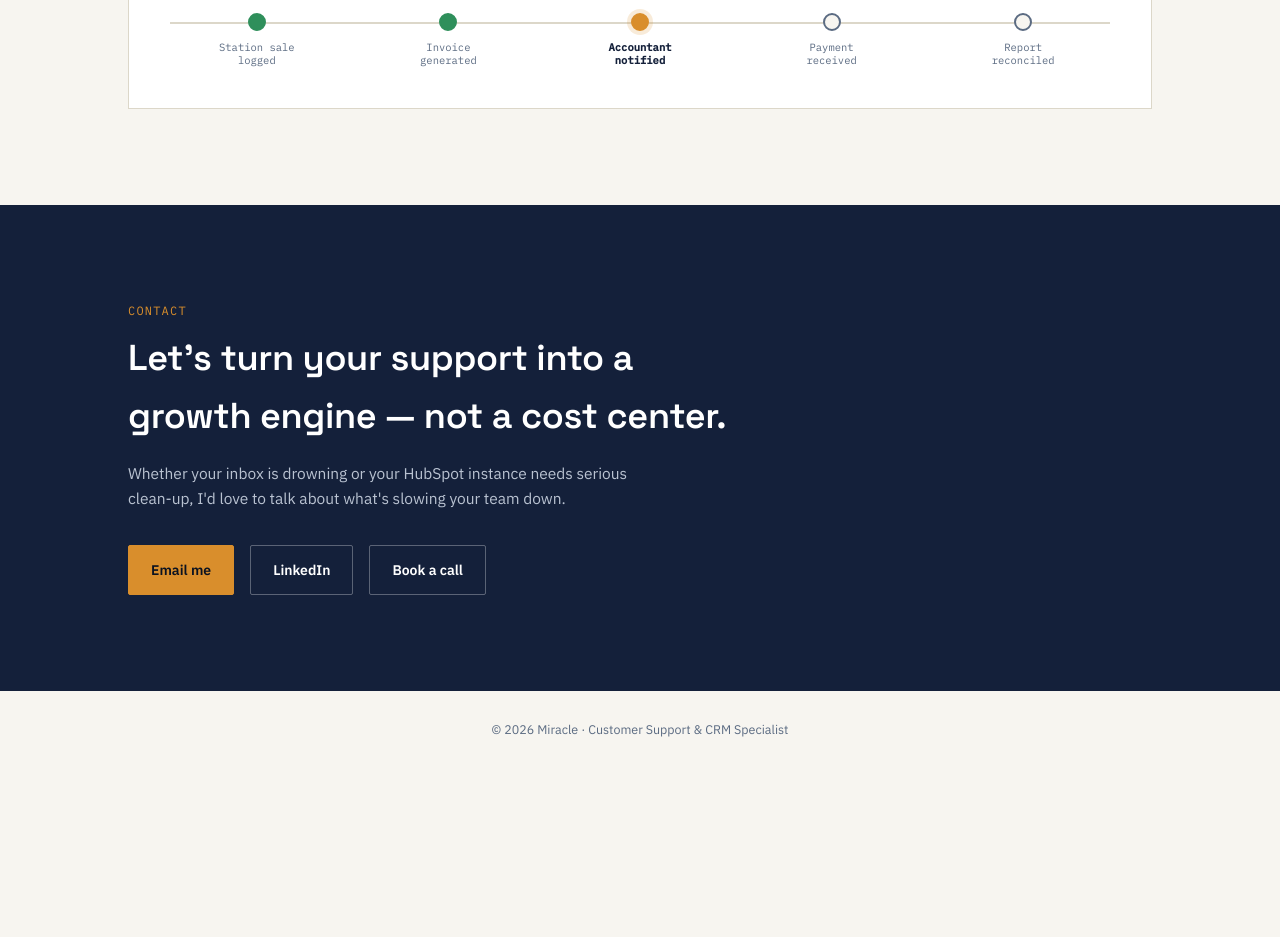
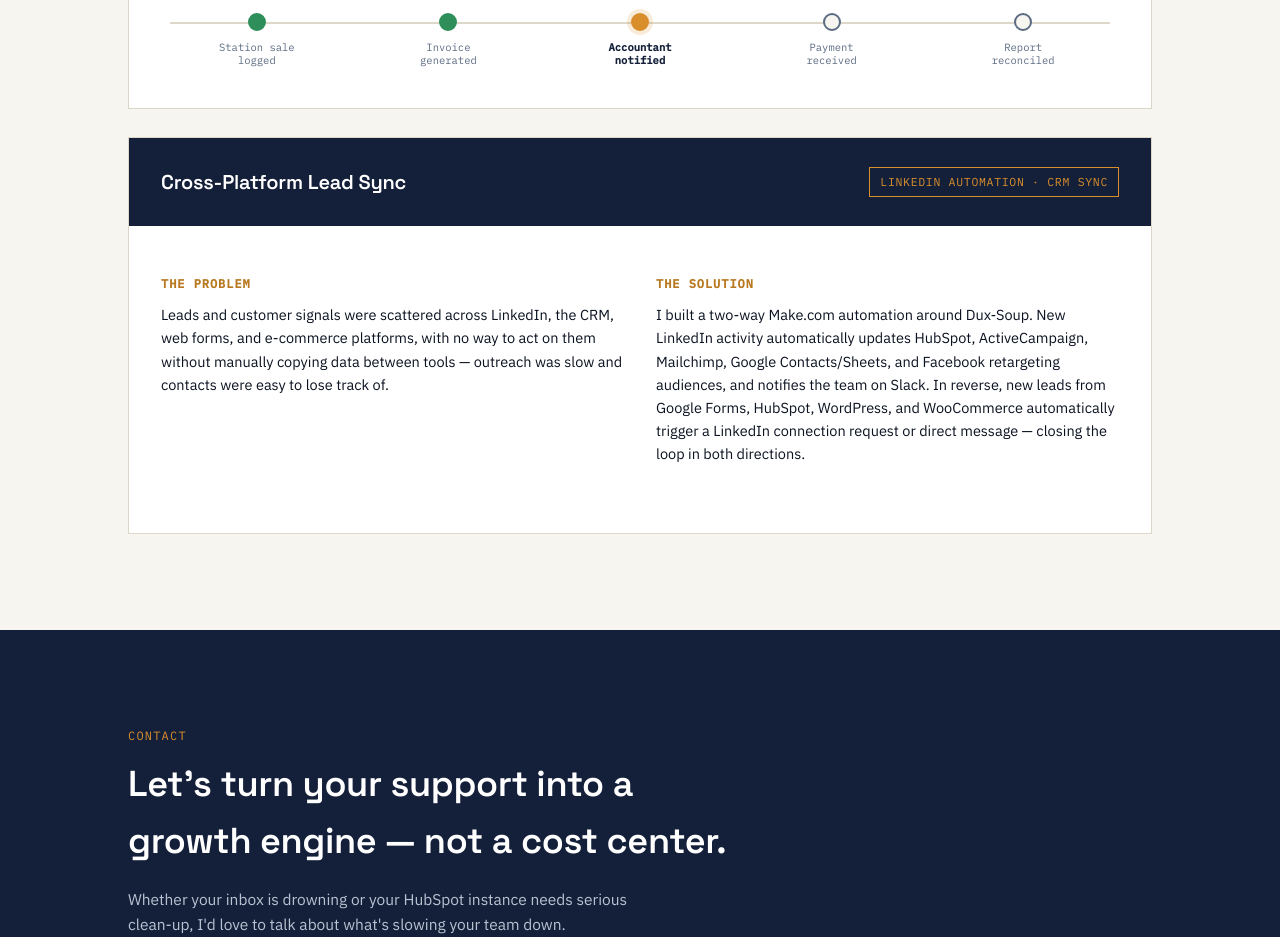
Before and after one commit to miracleessienportfolio/Portfolio-, a plain HTML site: page index.html in a window 1280 px wide. Shown: the part 6300-7237 px from the top of the page. Before the commit the page ends 7067 px from the top, so only its background shows below. Drawn offline with Linux system fonts and the light colour scheme.

Commit message:
Add files via upload

```diff
--- a/index.html
+++ b/index.html
@@ -518,6 +518,25 @@
         </div>
       </div>
     </div>
+
+    <div class="case-card" style="margin-top:28px;">
+      <div class="case-head">
+        <h3>Cross-Platform Lead Sync</h3>
+        <span class="tag">LinkedIn automation · CRM sync</span>
+      </div>
+      <div class="case-body">
+        <div class="case-cols">
+          <div>
+            <h4>The problem</h4>
+            <p>Leads and customer signals were scattered across LinkedIn, the CRM, web forms, and e-commerce platforms, with no way to act on them without manually copying data between tools — outreach was slow and contacts were easy to lose track of.</p>
+          </div>
+          <div>
+            <h4>The solution</h4>
+            <p>I built a two-way Make.com automation around Dux-Soup. New LinkedIn activity automatically updates HubSpot, ActiveCampaign, Mailchimp, Google Contacts/Sheets, and Facebook retargeting audiences, and notifies the team on Slack. In reverse, new leads from Google Forms, HubSpot, WordPress, and WooCommerce automatically trigger a LinkedIn connection request or direct message — closing the loop in both directions.</p>
+          </div>
+        </div>
+      </div>
+    </div>
   </div>
 </section>
 
```
